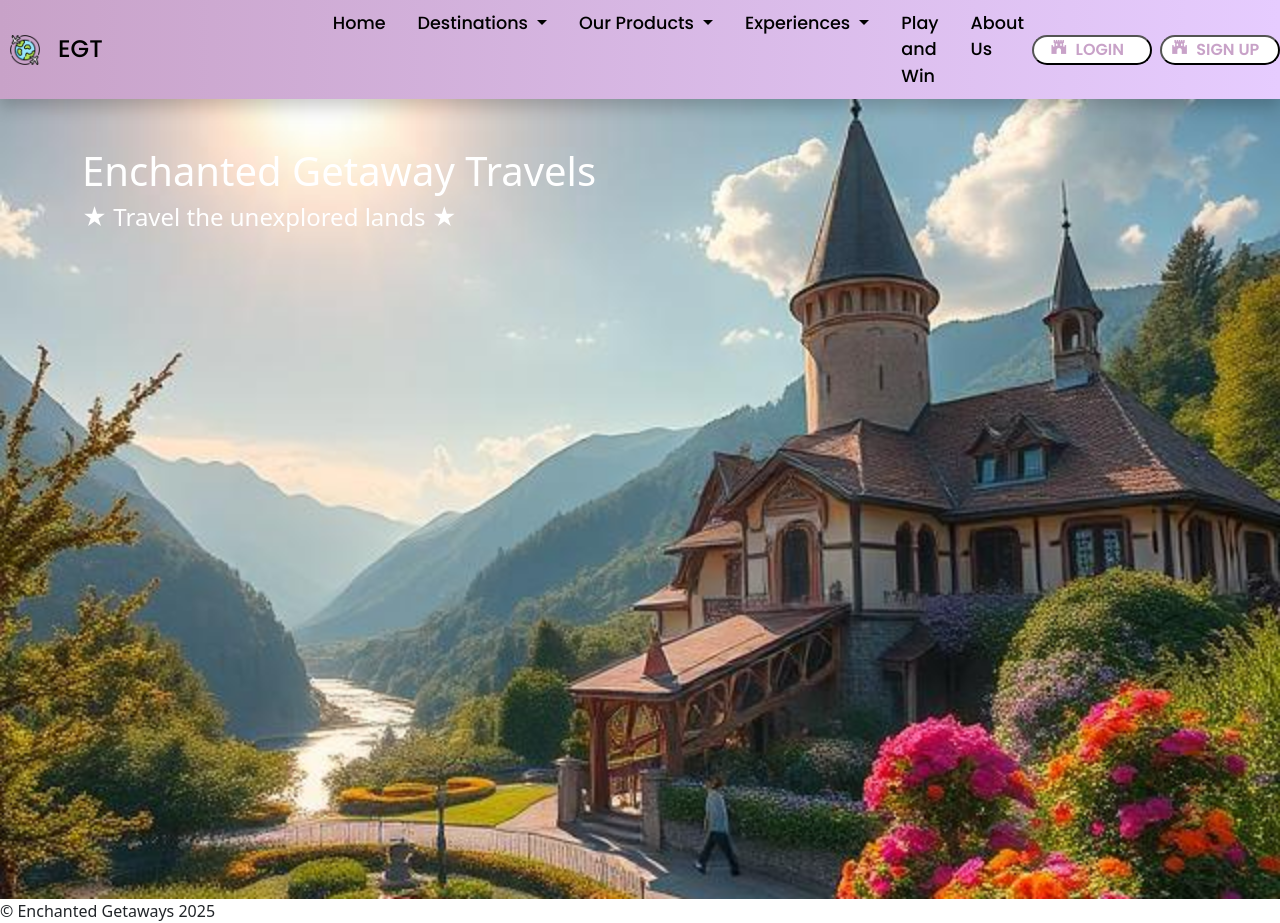
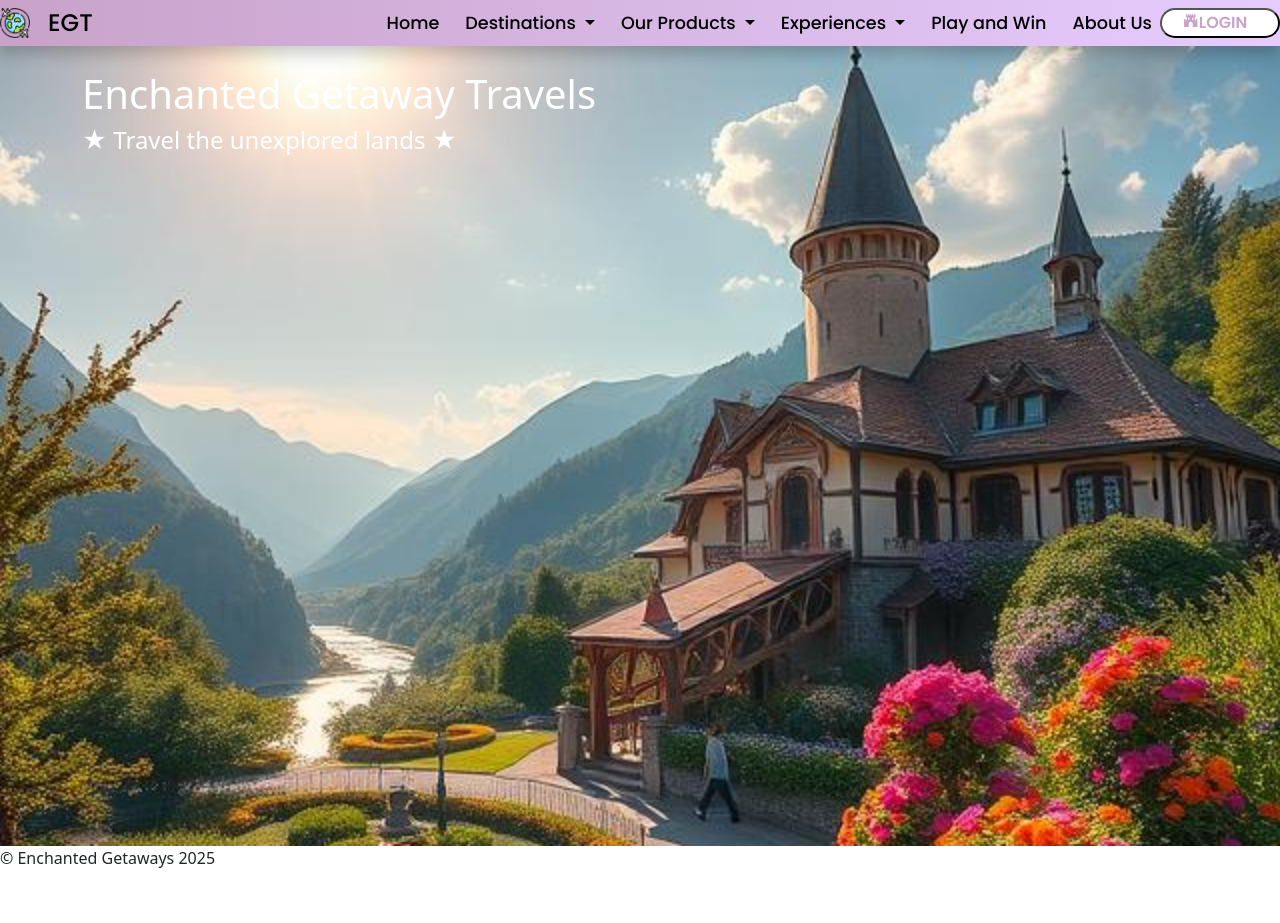
Before and after one commit to Daliya-Stanley/Group3_final_project, a Flask app: page / in a window 1280 px wide. After the commit the page ends 868 px from the top, so only its background shows below. Run offline with Flask 3, Linux system fonts and the light colour scheme; some web fonts are replaced.

Commit message:
EDIT: modified navbar

```diff
--- a/application/routes.py
+++ b/application/routes.py
@@ -5,4 +5,4 @@ from application import app
 
 @app.route('/')
 def home_page():
-    return render_template('home.html', title_head='Enchanted Getaway Travels', title_body='Enchanted Getaway Travels', subtitle='★ Travel the unexplored lands ★', img="static/images/wallpaper_home.jpeg")
+    return render_template('home.html', title_body='Enchanted Getaway Travels', subtitle='★ Travel the unexplored lands ★', img="static/images/wallpaper_home.jpeg")
--- a/application/static/styles.css
+++ b/application/static/styles.css
@@ -3,10 +3,6 @@
 @import url('https://fonts.googleapis.com/css2?family=Graduate&display=swap');
 @import url('https://fonts.googleapis.com/css2?family=Montserrat:ital,wght@0,100..900;1,100..900&display=swap');
 @import url('https://fonts.googleapis.com/css2?family=Bagel+Fat+One&display=swap');
-
-
-
-
 
 title {
     text-transform: capitalize;
@@ -25,7 +21,6 @@ title {
 body {
   padding-top: 0px; /* Adjust this value to match your navbar height */
 }
-
 
 main {
   padding-top: 30px;
@@ -51,20 +46,30 @@ main {
     box-shadow: 0 8px 16px rgba(0, 0, 0, 0.2);
 }
 
- /* Positioning the Menu items to the center */
+ /* Positioning the Menu items to the right */
 .navbar-nav {
-    justify-content: center;
+    justify-content: right;
     width: 100%;
     gap: 10px;
 }
 
-
+.top-section{
+            height: 100vh;
+            position: relative;
+            top:0;
+            max-width: 1500vh;
+            background-position: center center;
+            background-attachment: fixed;
+            background-size: cover;
+            background-repeat: no-repeat;
+            color: white;
+}
 /* For Home link on the Menu Bar: make the text white */
 .navbar-nav .nav-link.active {
     color: black;
  }
 
- /* For Societies, Student Halls, Student links on the Menu Bar: make the text white */
+
 .navbar-nav .nav-link {
     color: black;
 }
@@ -74,11 +79,6 @@ main {
     background-color: lilac;
     color: white;
     border-radius: 0.5rem;
-}
-
-/* Removing the bullet points for all the Menu items in the list */
-.nav-item {
-    list-style: none;
 }
 
 /* For the Dropdown Menu */
@@ -115,12 +115,6 @@ main {
     color:rgb(198, 128, 0);
 }
 
-/* Adding a line between the society names and 'All Societies' */
-.dropdown .dropdown-divider {
-    border-top: 1px solid black;
-    margin:8px 0;
-}
-
 /* Turning the text colour grey when user is on the page */
 .drop-down .nav-link.disabled {
     color: gray;
@@ -138,7 +132,6 @@ main {
     text-transform: uppercase;
 }
 
-
 .login-btn a {
     text-decoration: none;
     color: #C8A2C8;
@@ -147,8 +140,3 @@ main {
 .login-btn a:hover {
     color: #E6CCFF;
 }
-
-.login-btn i {
-    margin-right: 8px;
-    font-size: 1.1rem;
-}
--- a/application/templates/layout.html
+++ b/application/templates/layout.html
@@ -11,24 +11,19 @@
 <body>
 
 <nav class="navbar navbar-expand-lg sticky-top">
-  <div class="container-fluid" style="padding-left: 10px;">
-    <a href="#" class="navbar-brand d-flex align-items-center">
+    <a href="#" class="navbar-brand">
       <img src="{{ url_for('static', filename='images/around-world_5390597.png') }}" alt="Enchanted Getaways Travel" height="30px" class="d-inline-block align-text-top me-2">
       <h4 class="mb-0">EGT</h4>
     </a>
     <button class="navbar-toggler" type="button" data-bs-toggle="collapse" data-bs-target="#navbarNav" aria-controls="navbarNav" aria-expanded="false" aria-label="Toggle Navigation">
       <span class="navbar-toggler-icon"></span>
     </button>
-  </div>
 
   <div class="collapse navbar-collapse justify-content-center" id="navbarNav">
-
-       <div class="d-flex w-100 align-items-center justify-content-between">
-    <ul class="navbar-nav d-flex flex-row gap-3">
+    <ul class="navbar-nav">
       <li class="nav-item">
         <a class="nav-link active" aria-current="page" href="#">Home</a>
       </li>
-
 
       <li class="nav-item dropdown">
         <a class="nav-link dropdown-toggle" href="#" role="button" data-bs-toggle="dropdown" aria-expanded="false">
@@ -80,113 +75,18 @@
       </li>
     </ul>
 
-
     <div class="ms-auto d-flex gap-2">
       <button class="login-btn">
         <a href="/login"><i class='bx bxs-castle bx-burst-hover'></i>Login</a>
-      </button>
-      <button class="login-btn">
-        <a href="/signup"><i class='bx bxs-castle bx-burst-hover'></i>Sign up</a>
       </button>
     </div>
   </div>
   </div>
 </nav>
 
-
-
-
-
-
-
-
-
-<!--<nav class="navbar navbar-expand-lg sticky-top">-->
-<!--        <div class="container-fluid">-->
-<!--            <a href="#" class="navbar-brand">-->
-<!--                <img src="{{ url_for('static', filename='images/around-world_5390597.png') }}" alt="Enchanted Getaways Travel" width="auto" height="20px" class="d-inline-block align-text-top" >-->
-<!--                <h2>EGT</h2>-->
-<!--            </a>-->
-<!--            <button class="navbar-toggler" type="button" data-bs-toggle="collapse" data-bs-target="#navbarNav" aria-controls="navbarNav" aria-expanded="false" aria-label="Toggle Navigation">-->
-<!--                <span class="navbar-toggler-icon"></span>-->
-<!--            </button>-->
-<!--        </div>-->
-
-<!--    <div class="collapse navbar-collapse" id="navbarSupportedContent">-->
-<!--      <ul class="navbar-nav mb-2 mb-lg-0">-->
-<!--        <li class="nav-item">-->
-<!--          <a class="nav-link active" aria-current="page" href="#">Home</a>-->
-<!--        </li>-->
-
-<!--        <li class="nav-item dropdown">-->
-<!--          <a class="nav-link dropdown-toggle" href="#" role="button" data-bs-toggle="dropdown" aria-expanded="false">-->
-<!--            Enchanted Destinations-->
-<!--          </a>-->
-<!--          <ul class="dropdown-menu">-->
-<!--            <li><a class="dropdown-item" href="#">Destination 1</a></li>-->
-<!--            <li><a class="dropdown-item" href="#">Destination 2</a></li>-->
-<!--              <li><a class="dropdown-item" href="#">Destination 3</a></li>-->
-<!--              <li><a class="dropdown-item" href="#">Destination 4</a></li>-->
-<!--              <li><a class="dropdown-item" href="#">Destination 5</a></li>-->
-<!--          </ul>-->
-<!--        </li>-->
-<!--          <li class="nav-item dropdown">-->
-<!--          <a class="nav-link dropdown-toggle" href="#" role="button" data-bs-toggle="dropdown" aria-expanded="false">-->
-<!--            Magical Products-->
-<!--          </a>-->
-<!--          <ul class="dropdown-menu">-->
-<!--            <li><a class="dropdown-item" href="#">Magic Wand</a></li>-->
-<!--            <li><a class="dropdown-item" href="#">Flying Carpet</a></li>-->
-<!--              <li><a class="dropdown-item" href="#">Pack the world-Suitcase</a></li>-->
-<!--              <li><a class="dropdown-item" href="#">One dress-No mess</a></li>-->
-<!--              <li><a class="dropdown-item" href="#">Magic Potion</a></li>-->
-<!--          </ul>-->
-<!--        </li>-->
-<!--          <li class="nav-item dropdown">-->
-<!--          <a class="nav-link dropdown-toggle" href="#" role="button" data-bs-toggle="dropdown" aria-expanded="false">-->
-<!--           Spellbind Experiences-->
-<!--          </a>-->
-<!--          <ul class="dropdown-menu">-->
-<!--            <li><a class="dropdown-item" href="#">Make a Snowman with Anna</a></li>-->
-<!--            <li><a class="dropdown-item" href="#">Flying Lessons with Aladin</a></li>-->
-<!--              <li><a class="dropdown-item" href="#">Party Night with Trolls</a></li>-->
-<!--              <li><a class="dropdown-item" href="#">Scuba diving with Ariel</a></li>-->
-<!--              <li><a class="dropdown-item" href="#">Spa and relaxation with Aurora</a></li>-->
-<!--          </ul>-->
-<!--        </li>-->
-<!--          <li class="nav-item">-->
-<!--          <a class="nav-link" href="#">Play and Win</a>-->
-<!--        </li>-->
-<!--          <li class="nav-item">-->
-<!--          <a class="nav-link" href="#">About US</a>-->
-
-
-<!--    <div>-->
-<!--                    <button class="login-btn "><a href="/signup"><i class='bx bxs-castle bx-burst-hover'></i>Login</a></button>-->
-<!--                </div>-->
-
-<!--          <div>-->
-<!--                    <button class="login-btn "><a href="/signup"><i class='bx bxs-castle bx-burst-hover'></i>Sign up</a></button>-->
-<!--                </div>-->
-
-<!--      </ul>-->
-
-<!--    </div>-->
-
-<!--</nav>-->
 <section class="top-section"
-        style="
-            background-image: url('{{ img }}');
-            height: 100vh;
-            position: relative;
-            top:0;
-            max-width: 1500px;
-            background-position: center center;
-            background-attachment: fixed;
-            background-size: cover;
-            background-repeat: no-repeat;
-            color: white;">
-        <div class="container pt-5" >
+        style="background-image: url('{{ img }}');">
+        <div class="container pt-4" >
             <h1>{{ title_body }}</h1>
             <h4>{{ subtitle }}</h4>
         </div>
```
Also changed, not shown: 1 other file.
